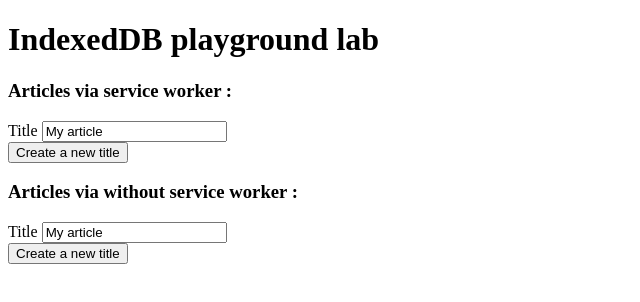
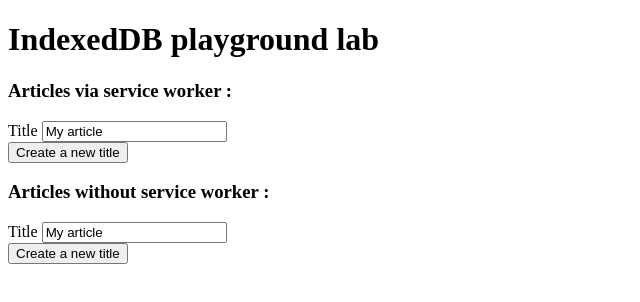
Before and after one commit to dimitardanailov/pwa-playground, a website built with webpack: page packages/indexeddb/app/index.html in a window 1280 px wide. Shown: the full height of the page, 0-640 px from the left. Built offline with nearby package versions, Linux system fonts and the light colour scheme.

Commit message:
template has typo fix.

```diff
--- a/packages/indexeddb/app/index.html
+++ b/packages/indexeddb/app/index.html
@@ -32,7 +32,7 @@
 	</section>
 
 	<section>
-		<h3>Articles via without service worker :</h3>
+		<h3>Articles without service worker :</h3>
 
 		<section>
 			<section>
```
